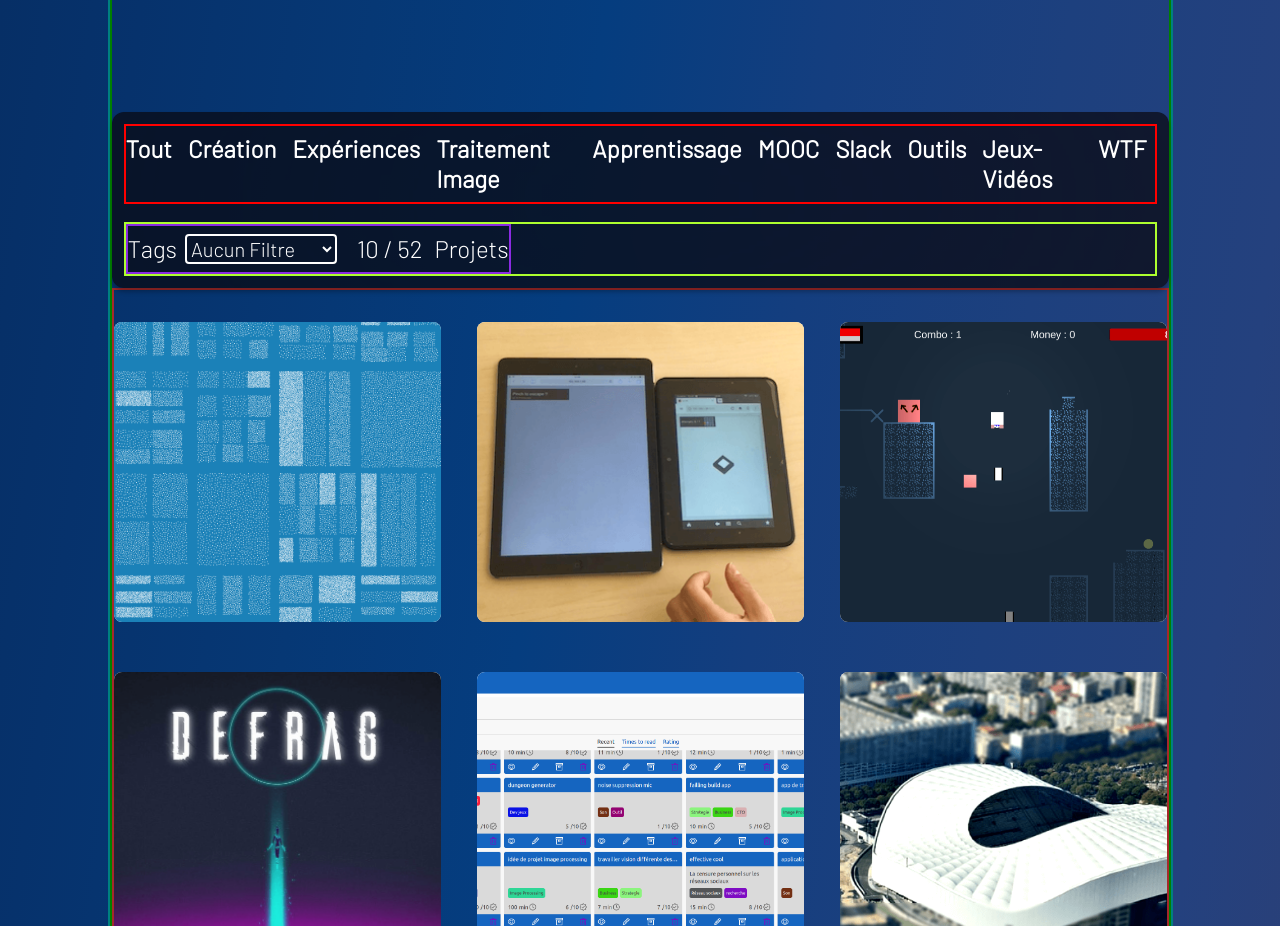
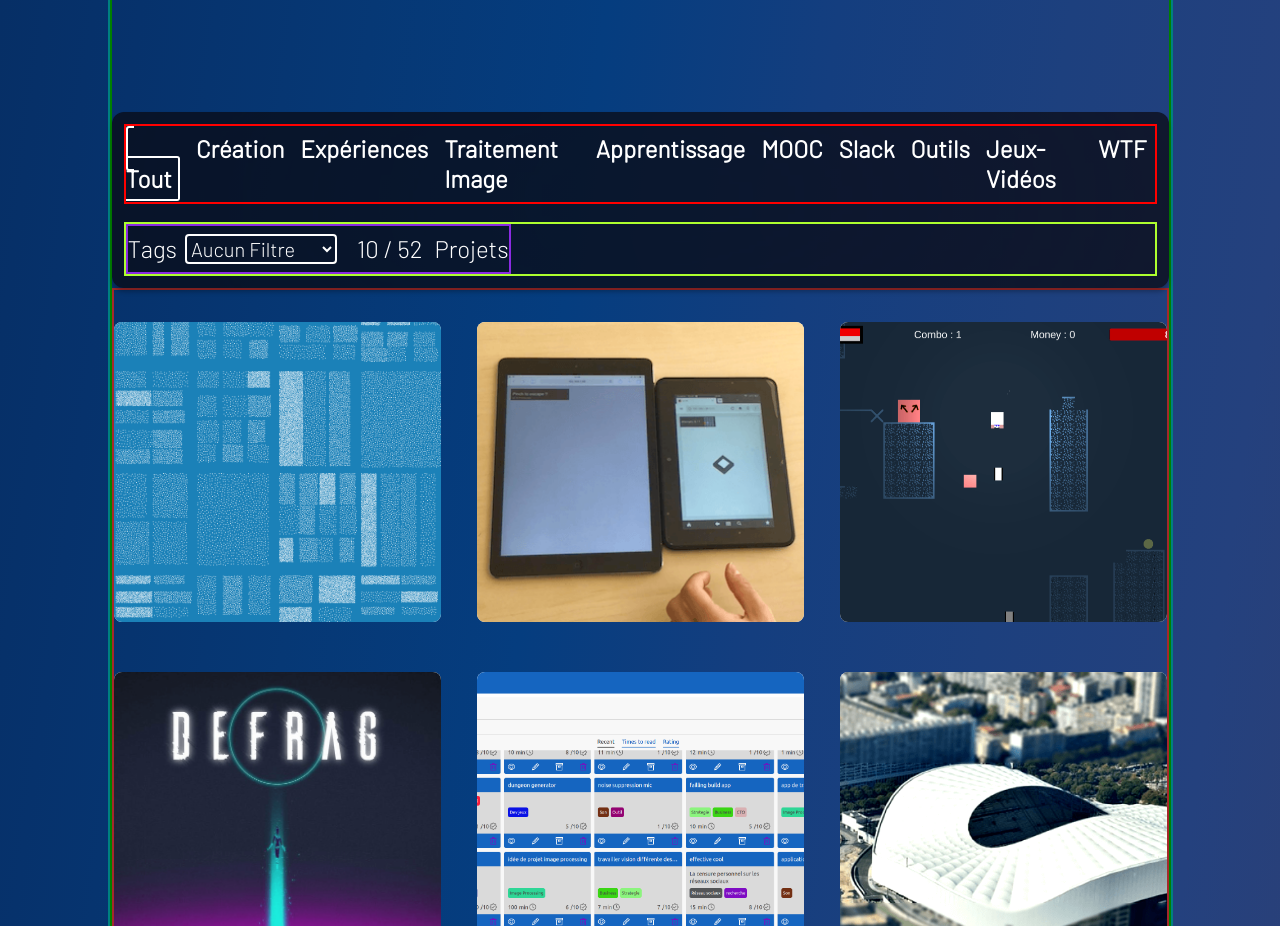
Before and after one commit to guillaume-gomez/guillaume-gomez.github.io, a React (Create React App) app: page / in a window 1280 px wide. Shown: the part 2320-3246 px from the top of the page. Built offline with nearby package versions, Linux system fonts and the light colour scheme.

Commit message:
add selected on project

```diff
--- a/src/views/Projects.css
+++ b/src/views/Projects.css
@@ -60,6 +60,12 @@
 .projects-header > li > a:hover {
   cursor: pointer;
   color: var(--text-primary);
+}
+
+.projects-header-selected {
+  padding: 6px;
+  border-radius: 3px;
+  border: 2px solid var(--white);
 }
 
 .projects-header > li > a:before{
--- a/src/views/Projects.tsx
+++ b/src/views/Projects.tsx
@@ -72,15 +72,15 @@ function Projects({refTarget} : ProjectInterface) {
       <div className="projects-header-content">
         <ul className="projects-header">
           <FromLeftToRight key={"all"} onClick={() => onChangeTheme("")}>
-            <a>
+            <a className={theme == "" ? "projects-header-selected" : ""}>
               {t("projects.theme.all")}
             </a>
           </FromLeftToRight>
           {
-            orderBy(themes).map((theme, index) =>
-              <FromLeftToRight key={theme} onClick={() => onChangeTheme(theme)}>
-                <a>
-                  {t(`projects.theme.${theme}`)}
+            orderBy(themes).map((_theme, index) =>
+              <FromLeftToRight key={_theme} onClick={() => onChangeTheme(_theme)}>
+                <a className={theme === _theme ? "projects-header-selected" : ""}>
+                  {t(`projects.theme.${_theme}`)}
                 </a>
               </FromLeftToRight>
             )
```
